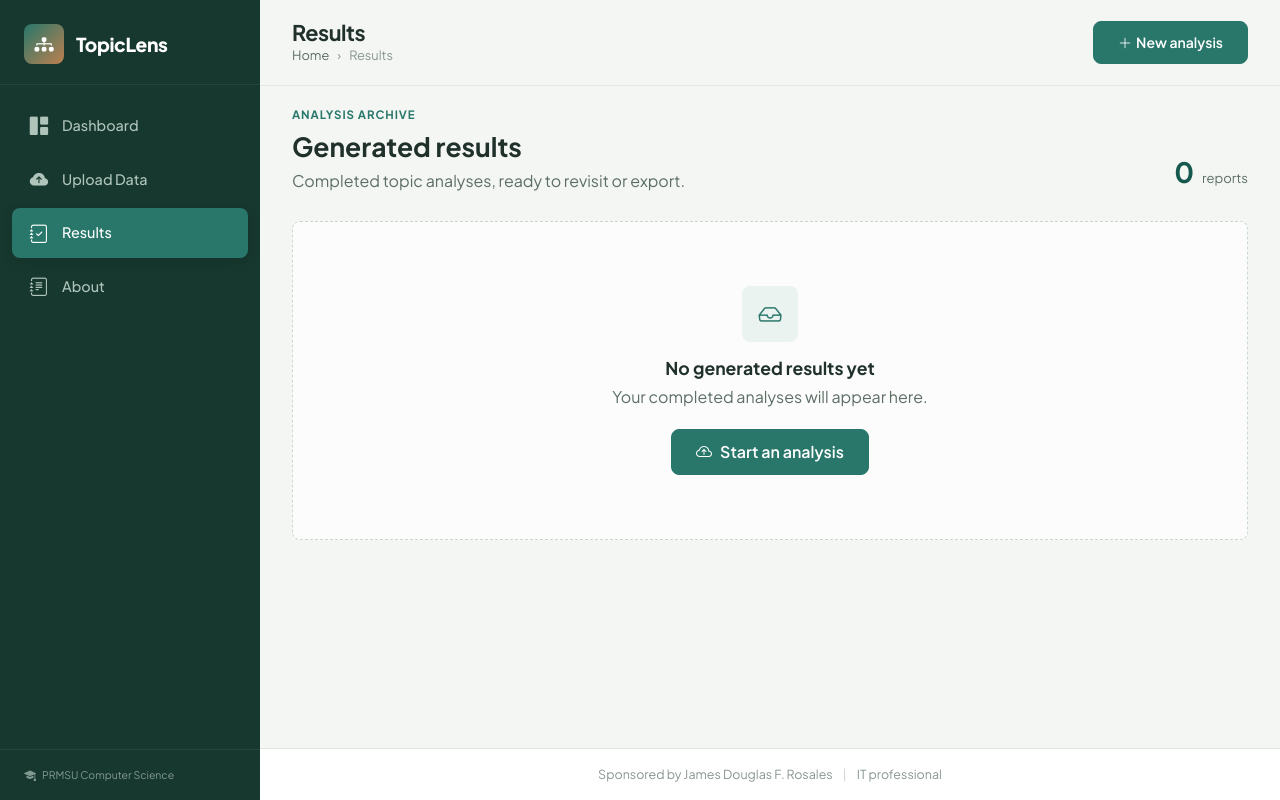
After one commit to James1203-bogart/LDA, a Flask app: page /results in a window 1280 px wide. The commit adds this page. Run offline with Flask 3, Linux system fonts and the light colour scheme.

Commit message:
karens changes

```diff
--- a/app.py
+++ b/app.py
@@ -11,6 +11,7 @@ import logging
 import re
 import uuid
 import pickle
+from datetime import datetime
 import pandas as pd
 import requests
 from flask import (
@@ -107,6 +108,40 @@ def set_analysis(analysis_id, analysis_data):
         logger.warning('Failed to persist analysis %s: %s', analysis_id, e)
 
 
+def get_completed_analyses():
+    analysis_ids = set(analysis_store)
+    try:
+        analysis_ids.update(
+            entry.name[:-4]
+            for entry in os.scandir(ANALYSIS_STORE_DIR)
+            if entry.is_file() and entry.name.endswith('.pkl')
+        )
+    except OSError:
+        pass
+
+    completed = []
+    for analysis_id in analysis_ids:
+        analysis = get_analysis(analysis_id)
+        if not analysis or not analysis.get('topics') or not analysis.get('distribution'):
+            continue
+
+        try:
+            modified_at = os.path.getmtime(_analysis_path(analysis_id))
+        except OSError:
+            modified_at = 0
+
+        completed.append({
+            'analysis_id': analysis_id,
+            'filename': analysis.get('filename') or 'Untitled dataset',
+            'row_count': analysis.get('row_count') or analysis.get('text_count', 0),
+            'topic_count': len(analysis['topics']),
+            'completed_at': datetime.fromtimestamp(modified_at) if modified_at else None,
+            'sort_key': modified_at,
+        })
+
+    return sorted(completed, key=lambda item: item['sort_key'], reverse=True)
+
+
 def get_dataframe_from_analysis(analysis):
     return analysis.get('dataframe')
 
@@ -120,6 +155,11 @@ def extract_google_sheet_id(url):
 
 
 # ─── Routes ──────────────────────────────────────────────────────────
+
+@app.route('/results')
+def results_list():
+    return render_template('results_list.html', analyses=get_completed_analyses())
+
 
 @app.route('/')
 def index():
@@ -444,6 +484,7 @@ def model_config(analysis_id):
             except Exception as e:
                 logger.warning('Failed to compute per-topic sentiment: %s', e)
 
+            set_analysis(analysis_id, analysis)
             flash('Pre-defined student feedback taxonomy applied with 3 categories and subtopics.', 'success')
             return redirect(url_for('results', analysis_id=analysis_id))
 
--- a/static/css/style.css
+++ b/static/css/style.css
@@ -5,53 +5,53 @@
 /* ─── Design Tokens ────────────────────────────────── */
 :root {
         /* Primary palette */
-    --c-primary: #6366f1;
-    --c-primary-light: #818cf8;
-    --c-primary-dark: #4f46e5;
-    --c-primary-50: #eef2ff;
-    --c-primary-100: #e0e7ff;
-    --c-primary-900: #312e81;
+        --c-primary: #28776a;
+        --c-primary-light: #4b9b89;
+        --c-primary-dark: #17584e;
+        --c-primary-50: #eaf3ef;
+        --c-primary-100: #d3e6dd;
+        --c-primary-900: #173c34;
 
         /* Accent */
-    --c-accent: #06b6d4;
-    --c-accent-light: #22d3ee;
+        --c-accent: #bd8050;
+        --c-accent-light: #dfb18a;
 
         /* Semantic */
-    --c-success: #10b981;
-    --c-success-light: #d1fae5;
-    --c-warning: #f59e0b;
-    --c-warning-light: #fef3c7;
-    --c-danger: #ef4444;
-    --c-danger-light: #fee2e2;
-    --c-info: #3b82f6;
-    --c-info-light: #dbeafe;
+        --c-success: #39785b;
+        --c-success-light: #e1eee6;
+        --c-warning: #b97837;
+        --c-warning-light: #f8eddc;
+        --c-danger: #b6534c;
+        --c-danger-light: #f5e6e3;
+        --c-info: #4d7583;
+        --c-info-light: #e7eff1;
 
         /* Neutrals */
-    --c-text: #1e293b;
-    --c-text-secondary: #64748b;
-    --c-text-muted: #94a3b8;
-    --c-border: #e2e8f0;
-    --c-bg: #f1f5f9;
+        --c-text: #20302b;
+        --c-text-secondary: #5d6e66;
+        --c-text-muted: #89968f;
+        --c-border: #dce5df;
+        --c-bg: #f3f6f3;
         --c-surface: #ffffff;
         --c-surface-raised: #ffffff;
 
         /* Sidebar */
         --sidebar-w: 260px;
-    --sidebar-bg: #0f172a;
-    --sidebar-text: #94a3b8;
+        --sidebar-bg: #17382f;
+        --sidebar-text: #afc4ba;
         --sidebar-active: var(--c-primary);
 
         /* Shadows */
-    --shadow-sm: 0 1px 2px rgba(0,0,0,.05);
-    --shadow-md: 0 4px 6px -1px rgba(0,0,0,.07), 0 2px 4px -2px rgba(0,0,0,.05);
-    --shadow-lg: 0 10px 15px -3px rgba(0,0,0,.08), 0 4px 6px -4px rgba(0,0,0,.05);
-    --shadow-xl: 0 20px 25px -5px rgba(0,0,0,.1), 0 8px 10px -6px rgba(0,0,0,.05);
+        --shadow-sm: 0 1px 2px rgba(23,56,47,.06);
+        --shadow-md: 0 4px 12px rgba(23,56,47,.08);
+        --shadow-lg: 0 12px 28px rgba(23,56,47,.1);
+        --shadow-xl: 0 22px 48px rgba(23,56,47,.14);
 
         /* Radius */
-    --radius-sm: 6px;
-    --radius-md: 10px;
-    --radius-lg: 16px;
-    --radius-xl: 24px;
+        --radius-sm: 4px;
+        --radius-md: 8px;
+        --radius-lg: 8px;
+        --radius-xl: 12px;
         --radius-full: 9999px;
 
         /* Transitions */
@@ -59,7 +59,6 @@
         --t-normal: 250ms cubic-bezier(.4,0,.2,1);
         --t-slow: 350ms cubic-bezier(.4,0,.2,1);
     }
-
 /* ─── Reset & Base ─────────────────────────────────── */
 *, *::before, *::after { box-sizing: border-box; }
 
@@ -71,7 +70,6 @@ body {
     min-height: 100vh;
     -webkit-font-smoothing: antialiased;
 }
-
 /* ─── App Layout ───────────────────────────────────── */
 .app-wrapper {
     display: flex;
@@ -81,6 +79,7 @@ body {
 .main-area {
     flex: 1;
     margin-left: var(--sidebar-w);
+    min-width: 0;
     display: flex;
     flex-direction: column;
     min-height: 100vh;
@@ -175,7 +174,7 @@ body {
 .sidebar-link.active {
     background: var(--c-primary);
     color: #fff;
-    box-shadow: 0 4px 12px rgba(99,102,241,.4);
+    box-shadow: 0 4px 12px rgba(14,32,27,.2);
 }
 
 .sidebar-footer {
@@ -195,7 +194,9 @@ body {
     align-items: center;
     gap: 16px;
     padding: 20px 32px;
-    background: transparent;
+    background: rgba(243, 246, 243, .92);
+    backdrop-filter: blur(12px);
+    border-bottom: 1px solid rgba(220, 229, 223, .7);
     position: sticky;
     top: 0;
     z-index: 100;
@@ -468,7 +469,7 @@ body {
 
 /* ─── Hero Section (Dashboard) ────────────────────── */
 .hero-section {
-    background: linear-gradient(135deg, var(--c-primary-dark) 0%, #7c3aed 50%, var(--c-accent) 100%);
+    background: linear-gradient(125deg, #17382f 0%, #28776a 70%, #39785b 100%);
     border-radius: var(--radius-xl);
     padding: 48px 40px;
     color: #fff;
@@ -686,7 +687,7 @@ body {
 .btn-primary:hover {
     background: var(--c-primary-dark);
     border-color: var(--c-primary-dark);
-    box-shadow: 0 4px 12px rgba(99,102,241,.35);
+    box-shadow: 0 4px 12px rgba(40,119,106,.28);
     transform: translateY(-1px);
 }
 
@@ -717,7 +718,7 @@ body {
 .btn-outline-primary:hover {
     background: var(--c-primary);
     border-color: var(--c-primary);
-    box-shadow: 0 4px 12px rgba(99,102,241,.35);
+    box-shadow: 0 4px 12px rgba(40,119,106,.28);
 }
 
 .btn-hero {
@@ -875,7 +876,7 @@ body {
 .nav-pills .nav-link.active {
     background: var(--c-primary);
     color: #fff;
-    box-shadow: 0 4px 12px rgba(99,102,241,.3);
+    box-shadow: 0 4px 12px rgba(40,119,106,.24);
 }
 
 /* ─── Tables ──────────────────────────────────────── */
@@ -920,7 +921,7 @@ body {
     border-radius: var(--radius-full);
     font-weight: 700;
     font-size: .78rem;
-    box-shadow: 0 6px 14px rgba(99, 102, 241, .12);
+    box-shadow: 0 6px 14px rgba(40, 119, 106, .12);
 }
 
 .badge-light {
@@ -1029,7 +1030,7 @@ body {
 
 /* ─── Interpretation Alert ────────────────────────── */
 .interpretation-box {
-    background: linear-gradient(135deg, var(--c-primary-50), #faf5ff);
+    background: linear-gradient(135deg, var(--c-primary-50), #f7f8f5);
     border: 1px solid var(--c-primary-100);
     border-radius: var(--radius-lg);
     padding: 20px 24px;
@@ -1145,6 +1146,142 @@ body {
 }
 
 /* ─── Responsive ──────────────────────────────────── */
+/* ─── Results archive ─────────────────────────────── */
+.history-intro {
+    display: flex;
+    align-items: flex-end;
+    justify-content: space-between;
+    gap: 24px;
+    padding: 20px 0 28px;
+}
+
+.history-eyebrow {
+    color: var(--c-primary);
+    font-size: .72rem;
+    font-weight: 700;
+    letter-spacing: .08em;
+    margin: 0 0 8px;
+}
+
+.history-intro h2 {
+    color: var(--c-text);
+    font-size: 1.65rem;
+    font-weight: 700;
+    margin: 0 0 6px;
+}
+
+.history-intro p:last-child {
+    color: var(--c-text-secondary);
+    margin: 0;
+}
+
+.history-count {
+    display: flex;
+    align-items: baseline;
+    gap: 8px;
+    color: var(--c-text-secondary);
+    white-space: nowrap;
+}
+
+.history-count span {
+    color: var(--c-primary-dark);
+    font-size: 1.75rem;
+    font-weight: 700;
+}
+
+.history-count small { font-size: .82rem; }
+
+.history-list { border-top: 1px solid var(--c-border); }
+
+.history-row {
+    display: flex;
+    align-items: center;
+    gap: 18px;
+    padding: 20px 12px;
+    border-bottom: 1px solid var(--c-border);
+    transition: background var(--t-fast), padding var(--t-fast);
+}
+
+.history-row:hover {
+    background: rgba(255, 255, 255, .72);
+    padding-left: 16px;
+    padding-right: 16px;
+}
+
+.history-file-icon,
+.history-empty-icon {
+    display: grid;
+    place-items: center;
+    flex: 0 0 auto;
+    width: 46px;
+    height: 46px;
+    border-radius: var(--radius-md);
+    background: var(--c-primary-50);
+    color: var(--c-primary);
+    font-size: 1.2rem;
+}
+
+.history-main { min-width: 0; flex: 1; }
+
+.history-name {
+    display: inline-block;
+    max-width: 100%;
+    overflow: hidden;
+    color: var(--c-text);
+    font-size: .98rem;
+    font-weight: 700;
+    text-decoration: none;
+    text-overflow: ellipsis;
+    white-space: nowrap;
+}
+
+.history-name:hover { color: var(--c-primary); }
+
+.history-meta {
+    display: flex;
+    flex-wrap: wrap;
+    gap: 8px 18px;
+    margin-top: 6px;
+    color: var(--c-text-muted);
+    font-size: .8rem;
+}
+
+.history-meta span { display: inline-flex; align-items: center; gap: 6px; }
+
+.history-open {
+    display: grid;
+    place-items: center;
+    flex: 0 0 auto;
+    width: 36px;
+    height: 36px;
+    border: 1px solid var(--c-border);
+    border-radius: var(--radius-md);
+    color: var(--c-primary-dark);
+    text-decoration: none;
+    transition: all var(--t-fast);
+}
+
+.history-open:hover {
+    border-color: var(--c-primary);
+    background: var(--c-primary);
+    color: #fff;
+}
+
+.history-empty {
+    display: grid;
+    justify-items: center;
+    padding: 64px 24px;
+    border: 1px dashed #cbd8d0;
+    border-radius: var(--radius-lg);
+    background: rgba(255, 255, 255, .62);
+    text-align: center;
+}
+
+.history-empty-icon { width: 56px; height: 56px; margin-bottom: 16px; font-size: 1.45rem; }
+.history-empty h3 { margin: 0 0 6px; font-size: 1.1rem; font-weight: 700; }
+.history-empty p { margin: 0 0 20px; color: var(--c-text-secondary); }
+
+/* ─── Responsive ──────────────────────────────────── */
 @media (max-width: 991.98px) {
     .sidebar {
         transform: translateX(-100%);
@@ -1185,6 +1322,11 @@ body {
     .stat-grid { grid-template-columns: 1fr; }
     .feature-grid { grid-template-columns: 1fr; }
     .tech-grid { grid-template-columns: 1fr; }
+    .history-intro { align-items: flex-start; }
+    .history-intro h2 { font-size: 1.35rem; }
+    .history-row { gap: 12px; padding-left: 4px; padding-right: 4px; }
+    .history-row:hover { padding-left: 8px; padding-right: 8px; }
+    .history-meta { gap: 6px 12px; }
 }
 
 /* ─── Utility animations ──────────────────────────── */
--- a/templates/base.html
+++ b/templates/base.html
@@ -34,6 +34,10 @@
                 <a href="{{ url_for('upload') }}" class="sidebar-link {% if request.endpoint == 'upload' %}active{% endif %}">
                     <i class="bi bi-cloud-arrow-up-fill"></i>
                     <span>Upload Data</span>
+                </a>
+                <a href="{{ url_for('results_list') }}" class="sidebar-link {% if request.endpoint in ('results_list', 'results') %}active{% endif %}">
+                    <i class="bi bi-journal-check"></i>
+                    <span>Results</span>
                 </a>
                 <a href="{{ url_for('about') }}" class="sidebar-link {% if request.endpoint == 'about' %}active{% endif %}">
                     <i class="bi bi-journal-text"></i>
@@ -104,9 +108,9 @@
 
             <!-- Footer -->
             <footer class="main-footer">
-                <span>Developed and maintained by James Douglas F. Rosales</span>
+                <span>Sponsored by James Douglas F. Rosales</span>
                 <span class="footer-separator">|</span>
-                <span>PRMSU Computer Science</span>
+                <span>IT professional</span>
             </footer>
         </div>
     </div>
--- a/templates/index.html
+++ b/templates/index.html
@@ -82,7 +82,7 @@
     </div>
 
     <div class="feature-card">
-        <div class="feature-icon" style="background: #ede9fe; color: #7c3aed">
+        <div class="feature-icon" style="background:var(--c-primary-100);color:var(--c-primary-dark)">
             <i class="bi bi-cpu-fill"></i>
         </div>
         <h5>LDA Topic Discovery</h5>
@@ -98,7 +98,7 @@
     </div>
 
     <div class="feature-card">
-        <div class="feature-icon" style="background:#cffafe;color:#0891b2">
+        <div class="feature-icon" style="background:var(--c-info-light);color:var(--c-info)">
             <i class="bi bi-cloud-fill"></i>
         </div>
         <h5>Word Clouds & Charts</h5>
--- /dev/null
+++ b/templates/results_list.html
@@ -0,0 +1,59 @@
+{% extends "base.html" %}
+{% block title %}Results — TopicLens{% endblock %}
+{% block page_title %}Results{% endblock %}
+{% block breadcrumb %}
+<ol class="breadcrumb mb-0">
+    <li class="breadcrumb-item"><a href="{{ url_for('index') }}">Home</a></li>
+    <li class="breadcrumb-item active">Results</li>
+</ol>
+{% endblock %}
+
+{% block topbar_actions %}
+<a href="{{ url_for('upload') }}" class="btn btn-primary btn-sm">
+    <i class="bi bi-plus-lg me-1"></i>New analysis
+</a>
+{% endblock %}
+
+{% block content %}
+<section class="history-intro" data-aos="fade-up">
+    <div>
+        <p class="history-eyebrow">ANALYSIS ARCHIVE</p>
+        <h2>Generated results</h2>
+        <p>Completed topic analyses, ready to revisit or export.</p>
+    </div>
+    <div class="history-count">
+        <span>{{ analyses|length }}</span>
+        <small>{% if analyses|length == 1 %}report{% else %}reports{% endif %}</small>
+    </div>
+</section>
+
+{% if analyses %}
+<div class="history-list" data-aos="fade-up" data-aos-delay="70">
+    {% for analysis in analyses %}
+    <article class="history-row">
+        <div class="history-file-icon"><i class="bi bi-file-earmark-bar-graph"></i></div>
+        <div class="history-main">
+            <a class="history-name" href="{{ url_for('results', analysis_id=analysis.analysis_id) }}">{{ analysis.filename }}</a>
+            <div class="history-meta">
+                {% if analysis.completed_at %}<span><i class="bi bi-calendar3"></i>{{ analysis.completed_at.strftime('%b %d, %Y') }}</span>{% endif %}
+                <span><i class="bi bi-files"></i>{{ analysis.row_count }} documents</span>
+                <span><i class="bi bi-diagram-3"></i>{{ analysis.topic_count }} topics</span>
+            </div>
+        </div>
+        <a class="history-open" href="{{ url_for('results', analysis_id=analysis.analysis_id) }}" aria-label="Open results for {{ analysis.filename }}" title="Open results">
+            <i class="bi bi-arrow-up-right"></i>
+        </a>
+    </article>
+    {% endfor %}
+</div>
+{% else %}
+<section class="history-empty" data-aos="fade-up" data-aos-delay="70">
+    <div class="history-empty-icon"><i class="bi bi-inbox"></i></div>
+    <h3>No generated results yet</h3>
+    <p>Your completed analyses will appear here.</p>
+    <a href="{{ url_for('upload') }}" class="btn btn-primary">
+        <i class="bi bi-cloud-arrow-up me-2"></i>Start an analysis
+    </a>
+</section>
+{% endif %}
+{% endblock %}
```
Lines whose indentation alone changed are shown as unchanged.
